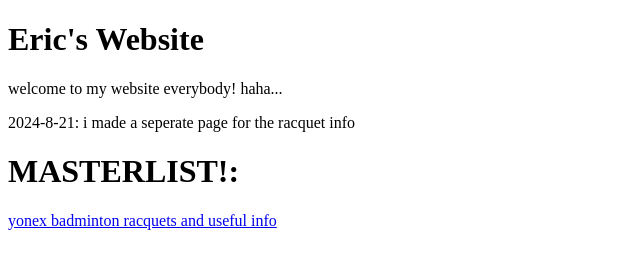
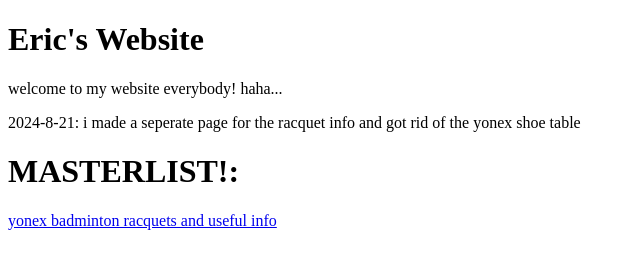
Before and after one commit to suntech-lab/exp-1, a plain HTML site: page forfun/website/index.html in a window 1280 px wide. Shown: the whole page, without its empty margins (0-640 px from the left). Drawn offline with Linux system fonts and the light colour scheme.

Commit message:
website update

```diff
--- a/forfun/website/index.html
+++ b/forfun/website/index.html
@@ -7,7 +7,7 @@
     <body>
         <h1>Eric's Website</h1>
         <p>welcome to my website everybody! haha...</p>
-        <p>2024-8-21: i made a seperate page for the racquet info</p>
+        <p>2024-8-21: i made a seperate page for the racquet info and got rid of the yonex shoe table</p>
         <h1>MASTERLIST!:</h1>
         <a href="badmintonracquets.html">yonex badminton racquets and useful info</a>
     </body>
```
